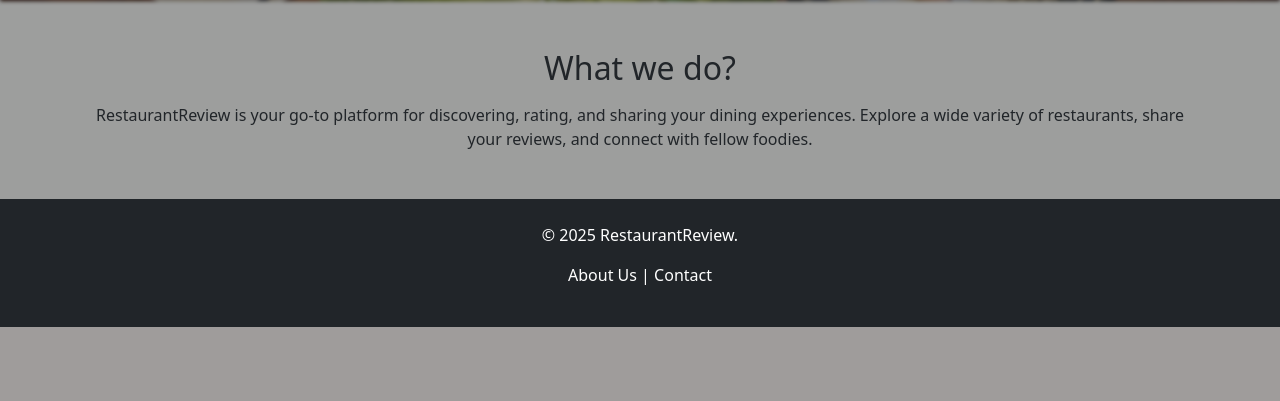
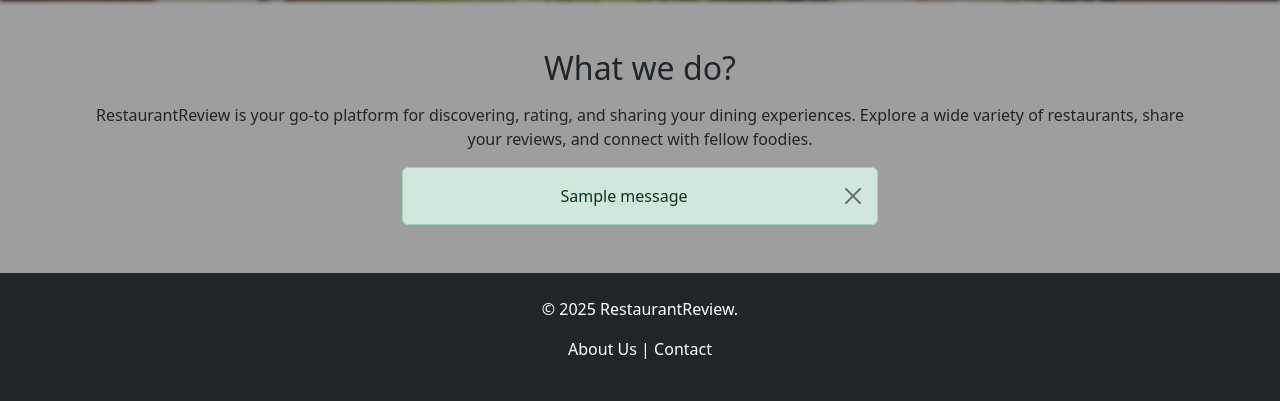
Before and after one commit to samueltl21/restaurantreview, a Flask app: page / in a window 1280 px wide. Shown: the part 555-956 px from the top of the page. Before the commit the page ends 882 px from the top, so only its background shows below. Run offline with Flask 3, Linux system fonts and the light colour scheme; tables that the repository leaves empty hold one stand-in row (values such as "Sample post"); one stand-in notice (Sample message) is shown.

Commit message:
add flashed message

```diff
--- a/app/templates/base.html
+++ b/app/templates/base.html
@@ -33,6 +33,20 @@
 
     {% block content %}{% endblock %}
 
+    {% with messages = get_flashed_messages(with_categories=true) %}
+    {% if messages %}
+    <div class="container mt-3" style="max-width: 500px;">
+        {% for category, message in messages %}
+        <div class="alert alert-{{ 'danger' if category == 'error' else category }} alert-dismissible fade show text-center"
+            role="alert">
+            {{ message }}
+            <button type="button" class="btn-close" data-bs-dismiss="alert" aria-label="Close"></button>
+        </div>
+        {% endfor %}
+    </div>
+    {% endif %}
+    {% endwith %}
+
     <footer class="bg-dark text-white py-4 mt-5">
         <div class="container text-center">
             <p>&copy; 2025 RestaurantReview.</p>
```
